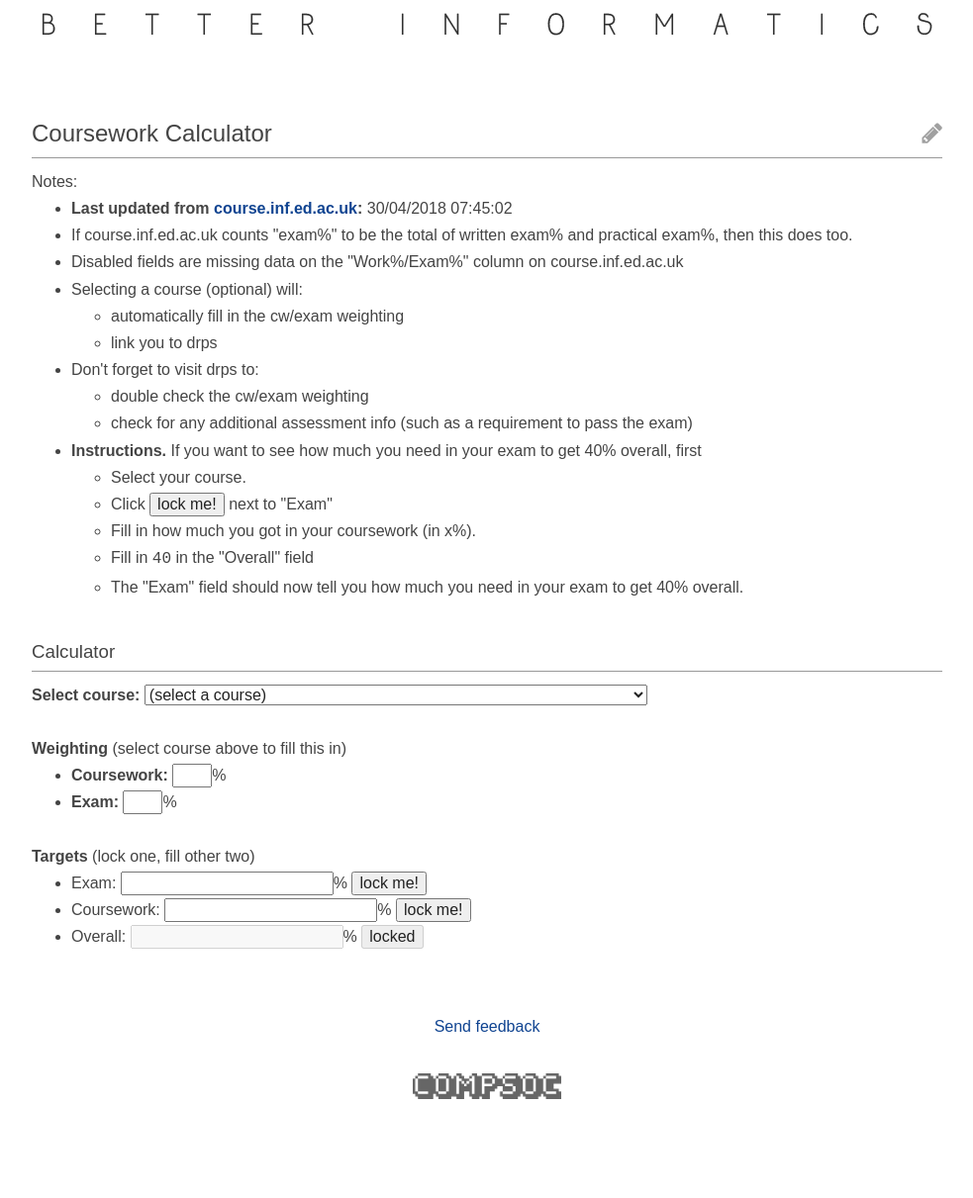
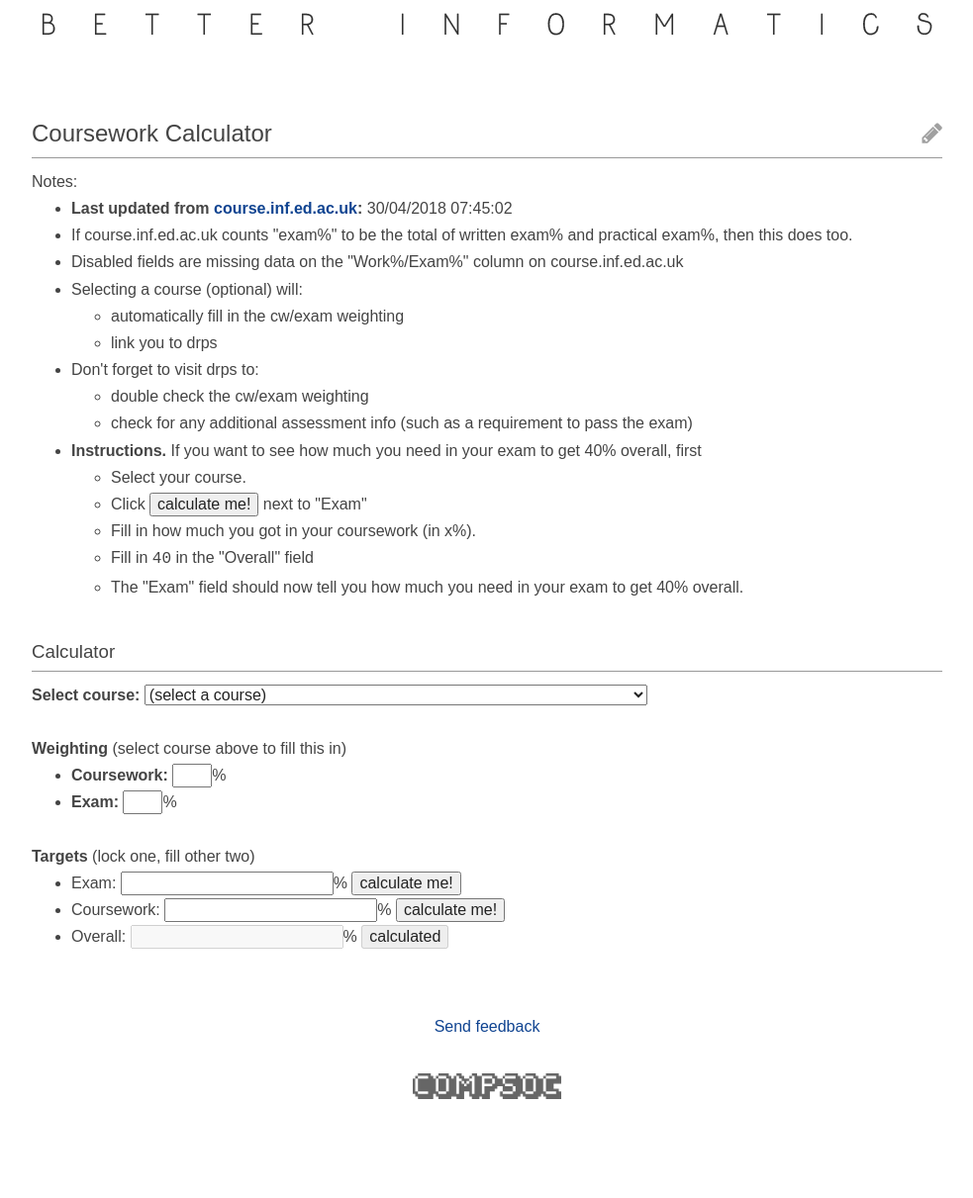
Before and after one commit to compsoc-edinburgh/betterinformatics, a Jekyll site: the page built from _pages/calculator.html, in a window 1280 px wide. Shown: the whole page at 99% size, without its empty margins (148-1131 px from the left). Built offline with Jekyll 4.4.1, drawn with Linux system fonts in a browser that asks for light colours; nearby versions of some CDN libraries.

Commit message:
[CW calc] Change "lock me!" to "calculate me!"
Minor tweak, but considering the field you lock is the one where the number changes depending on the other two fields, I'd say the other two were actually the locked ones? I.e. you lock the total mark to 40% and your coursework to 51% and then it calculates the exam mark.

```diff
--- a/_pages/calculator.html
+++ b/_pages/calculator.html
@@ -35,7 +35,7 @@ layout: page
             If you want to see how much you need in your exam to get 40% overall, first
             <ul>
                 <li>Select your course.</li>
-                <li>Click <button onclick="alert('not this one')">lock me!</button> next to "Exam"</li>
+                <li>Click <button onclick="alert('not this one')">calculate me!</button> next to "Exam"</li>
                 <li>Fill in how much you got in your coursework (in x%).</li>
                 <li>Fill in <code>40</code> in the "Overall" field</li>
                 <!--
@@ -195,14 +195,14 @@ function handleLock() {
     // Reset everything to normal
     $(lockButtons).removeAttr('disabled');
     $(targetInputs).removeAttr('disabled');
-    $(lockButtons).text("lock me!");
+    $(lockButtons).text("calculate me!");
 
     const input = $("#" + this.id.replace(/lock/g, "tar"));
     input.val("");
     input.attr("disabled", true);
 
     $(this).attr("disabled", true);
-    $(this).text('locked');
+    $(this).text('calculated');
 
     updateCalculation();
 }
```
